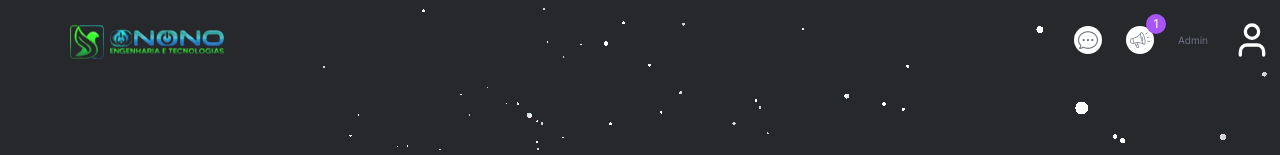
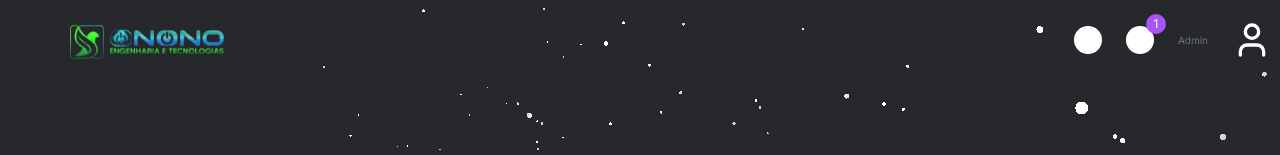
Before and after one commit to TanaAlvier19/recursoshumanos, a Next.js app: page / in a window 1280 px wide. Shown: the top 155 px of the page. Built offline with nearby package versions, Linux system fonts and the light colour scheme.

Commit message:
Update Navbar.tsx

```diff
--- a/src/app/(root)/components/Navbar.tsx
+++ b/src/app/(root)/components/Navbar.tsx
@@ -13,10 +13,8 @@ const Navbar = () => {
     {/* ICONS AND USER */}
     <div className='flex items-center gap-6 justify-end w-full'>
       <div className='bg-white rounded-full w-7 h-7 flex items-center justify-center cursor-pointer'>
-        <Image src="/message.png" alt="" width={20} height={20}/>
       </div>
       <div className='bg-white rounded-full w-7 h-7 flex items-center justify-center cursor-pointer relative'>
-        <Image src="/announcement.png" alt="" width={20} height={20}/>
         <div className='absolute -top-3 -right-3 w-5 h-5 flex items-center justify-center bg-purple-500 text-white rounded-full text-xs'>1</div>
       </div>
       <div className='flex flex-col'>
```
